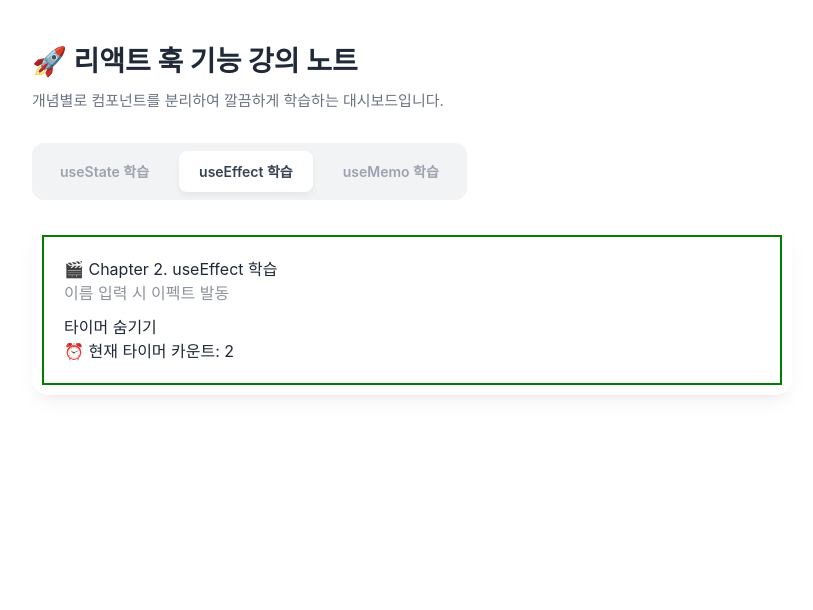
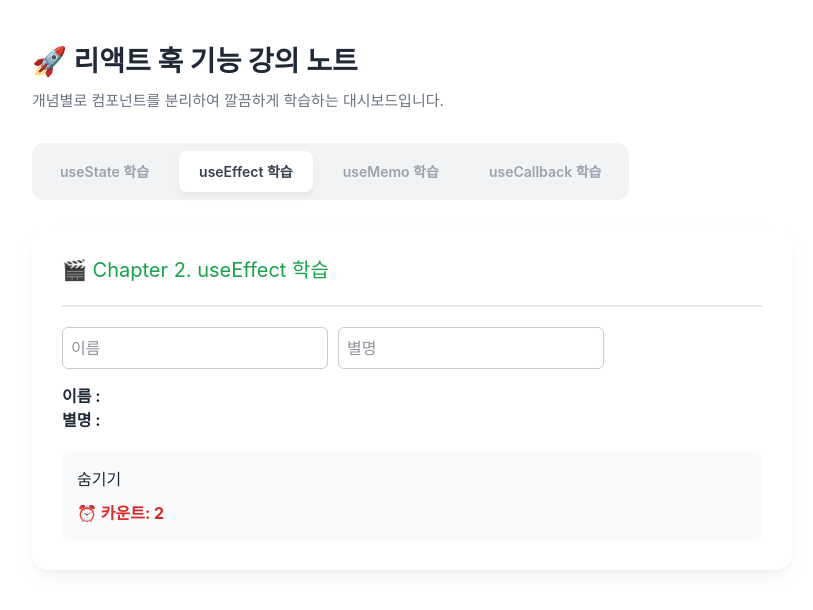
Before and after one commit to jayden-jy/shadcnUi, a React (Vite) app: page / in a window 1280 px wide. Both pictures are taken after a click on the button "useEffect 학습". Shown: the top 610 px of the page, without its empty margins (228-1041 px from the left). Built offline with nearby package versions, Linux system fonts and the light colour scheme.

Commit message:
useCallback란 무엇인가?

```diff
--- a/src/App.tsx
+++ b/src/App.tsx
@@ -2,11 +2,11 @@ import { useState } from "react";
 import UseStateStudy from "./components/1_UseState";
 import UseEffectStudy from "./components/2_UseEffect";
 import UseMemoStudy from "./components/3_UseMemo";
+import UseCallbackStudy from "./components/4_UseCallback"; // 👈 추가됨
 
 function App() {
   const [currentTab, setCurrentTab] = useState<string>("useState");
 
-  // 버튼들을 위한 공통 스타일 스타일 정의
   const tabButtonContainerStyle: React.CSSProperties = {
     display: "flex",
     gap: "10px",
@@ -50,7 +50,6 @@ function App() {
         개념별로 컴포넌트를 분리하여 깔끔하게 학습하는 대시보드입니다.
       </p>
 
-      {/* 📱 트렌디한 앱 스타일의 탭 바 */}
       <div style={tabButtonContainerStyle}>
         <button
           onClick={() => setCurrentTab("useState")}
@@ -70,9 +69,15 @@ function App() {
         >
           useMemo 학습
         </button>
+        <button
+          onClick={() => setCurrentTab("useCallback")}
+          style={getButtonStyle("useCallback")}
+        >
+          useCallback 학습
+        </button>{" "}
+        {/* 👈 추가됨 */}
       </div>
 
-      {/* 📄 본문 컨텐츠 영역 카드 스타일화 */}
       <div
         style={{
           backgroundColor: "#ffffff",
@@ -85,6 +90,7 @@ function App() {
         {currentTab === "useState" && <UseStateStudy />}
         {currentTab === "useEffect" && <UseEffectStudy />}
         {currentTab === "useMemo" && <UseMemoStudy />}
+        {currentTab === "useCallback" && <UseCallbackStudy />} {/* 👈 추가됨 */}
       </div>
     </div>
   );
--- a/src/components/1_UseState.tsx
+++ b/src/components/1_UseState.tsx
@@ -1,38 +1,69 @@
 import { useState } from "react";
 
 export default function UseStateStudy() {
+  /* 📝 [강의 필기 메모] --------------------------------------------------------
+   * - useState는 리액트에서 가장 기본적인 훅(Hook)이며,
+   * 함수 컴포넌트에서도 가변적인 상태를 지닐 수 있게 해준다.
+   * - 이 함수가 호출되면 배열을 반환한다.
+   * - 반환된 배열의 첫 번째 요소는 [상태 값], 두 번째 요소는 [상태 값을 설정하는 함수]
+   * - useState 함수의 파라미터(매개변수)에는 상태의 기본값, 초기값을 넣어 줍니다.
+   * ------------------------------------------------------------------------- */
+
   const [value, setValue] = useState<number>(0);
-  const [name, setName] = useState<string>("초기 이름 값입니다.");
+  const [name, setName] = useState<string>(
+    "빈 문자열로 할당하지 않은 name 상태 값입니다.",
+  );
   const [nickname, setNickname] = useState<string>("");
 
   return (
-    <div style={{ border: "2px solid blue", padding: "20px", margin: "10px" }}>
-      <h2>✍️ Chapter 1. useState 학습</h2>
+    <div style={{ padding: "30px" }}>
+      <h2 style={{ marginTop: 0, fontSize: "20px", color: "#2563eb" }}>
+        ✍️ Chapter 1. useState 학습
+      </h2>
+      <hr style={{ border: "0.5px solid #e5e7eb", margin: "20px 0" }} />
+
       <p>
         현재 카운터 값은: <b>{value}</b>
       </p>
-      <button onClick={() => setValue(value + 1)}>1 증가</button>
+      <button
+        onClick={() => setValue(value + 1)}
+        style={{ marginRight: "5px" }}
+      >
+        1 증가
+      </button>
       <button onClick={() => setValue(value - 1)}>1 감소</button>
 
-      <div style={{ marginTop: "10px" }}>
+      <div style={{ marginTop: "20px", display: "flex", gap: "10px" }}>
         <input
           type="text"
           value={name}
           onChange={(e) => setName(e.target.value)}
-          placeholder="이름"
+          style={{
+            padding: "8px",
+            borderRadius: "6px",
+            border: "1px solid #ccc",
+          }}
         />
         <input
           type="text"
           value={nickname}
           onChange={(e) => setNickname(e.target.value)}
-          placeholder="별명"
+          placeholder="별명 입력"
+          style={{
+            padding: "8px",
+            borderRadius: "6px",
+            border: "1px solid #ccc",
+          }}
         />
       </div>
 
-      <div>
-        <p>
-          이름 : {name} / 별명 : {nickname}
-        </p>
+      <div style={{ marginTop: "15px" }}>
+        <div>
+          <b>이름 :</b> {name}
+        </div>
+        <div>
+          <b>별명 :</b> {nickname}
+        </div>
       </div>
     </div>
   );
--- a/src/components/2_UseEffect.tsx
+++ b/src/components/2_UseEffect.tsx
@@ -15,34 +15,96 @@ function Timer() {
     };
   }, []);
 
-  return <div>⏰ 현재 타이머 카운트: {count}</div>;
+  return (
+    <div style={{ marginTop: "10px", color: "#dc2626", fontWeight: "bold" }}>
+      ⏰ 카운트: {count}
+    </div>
+  );
 }
 
 export default function UseEffectStudy() {
+  /* 📝 [강의 필기 메모] --------------------------------------------------------
+   * - useEffect는 리액트 컴포넌트가 렌더링 될 때마다 특정 작업을 수행하도록 설정할 수 있는 훅입니다.
+   * * 1. 마운트가 될 때만 (최초 1회만) 실행하고 싶을 때:
+   * - 마운트란 리액트 DOM에 작성한 UI가 붙었을 때 (HTML을 자바스크립트로 통제 가능할 때)
+   * - 컴포넌트가 화면에 맨 처음 렌더링 될 때만 실행하고 업데이트 시 패스하려면,
+   * 두 번째 파라미터로 [빈 배열 []]을 넣어주면 됩니다.
+   * * 2. 특정 값이 업데이트 될 때만 실행하고 싶을 때:
+   * - 두 번째 파라미터 배열 안에 [검사하고 싶은 값]을 넣어주면 됩니다.
+   * * 🔍 [추가 발견 사실]: 상태 값이 변화하면 해당 컴포넌트는 재렌더링이 된다는 것을 알 수 있습니다.
+   * ------------------------------------------------------------------------- */
+
   const [name, setName] = useState<string>("");
+  const [nickname, setNickname] = useState<string>("");
   const [visible, setVisible] = useState<boolean>(true);
 
   useEffect(() => {
-    console.log("화면이 처음 켜질 때(마운트) 딱 1회만 실행됩니다.");
+    console.log("컴포넌트가 렌더링 될 때마다 특정 작업을 수행합니다.");
+    console.log("name ", name);
+    console.log("nickname", nickname);
+  });
+
+  useEffect(() => {
+    console.log("마운트가 될 때만 수행합니다. - 최초 1회 실시");
   }, []);
 
   useEffect(() => {
-    console.log("name 값이 바뀔 때마다 실행됩니다. 현재 값:", name);
+    console.log("name이라는 상태 값이 변할 경우에만 수행합니다.");
+    console.log("name ", name);
+    console.log("nickname", nickname);
   }, [name]);
 
   return (
-    <div style={{ border: "2px solid green", padding: "20px", margin: "10px" }}>
-      <h2>🎬 Chapter 2. useEffect 학습</h2>
-      <input
-        type="text"
-        value={name}
-        onChange={(e) => setName(e.target.value)}
-        placeholder="이름 입력 시 이펙트 발동"
-      />
+    <div style={{ padding: "30px" }}>
+      <h2 style={{ marginTop: 0, fontSize: "20px", color: "#16a34a" }}>
+        🎬 Chapter 2. useEffect 학습
+      </h2>
+      <hr style={{ border: "0.5px solid #e5e7eb", margin: "20px 0" }} />
 
-      <div style={{ marginTop: "10px" }}>
+      <div style={{ display: "flex", gap: "10px", marginBottom: "15px" }}>
+        <input
+          type="text"
+          value={name}
+          onChange={(e) => setName(e.target.value)}
+          placeholder="이름"
+          style={{
+            padding: "8px",
+            borderRadius: "6px",
+            border: "1px solid #ccc",
+          }}
+        />
+        <input
+          type="text"
+          value={nickname}
+          onChange={(e) => setNickname(e.target.value)}
+          placeholder="별명"
+          style={{
+            padding: "8px",
+            borderRadius: "6px",
+            border: "1px solid #ccc",
+          }}
+        />
+      </div>
+
+      <div>
+        <div>
+          <b>이름 :</b> {name}
+        </div>
+        <div>
+          <b>별명 :</b> {nickname}
+        </div>
+      </div>
+
+      <div
+        style={{
+          marginTop: "20px",
+          padding: "15px",
+          backgroundColor: "#f9fafb",
+          borderRadius: "8px",
+        }}
+      >
         <button onClick={() => setVisible(!visible)}>
-          {visible ? "타이머 숨기기" : "타이머 보이기"}
+          {visible ? "숨기기" : "보이기"}
         </button>
         {visible && <Timer />}
       </div>
--- a/src/components/3_UseMemo.tsx
+++ b/src/components/3_UseMemo.tsx
@@ -1,17 +1,28 @@
 import { useState, useMemo } from "react";
 
 const getAverage = (numbers: number[]) => {
-  console.log("평균 값을 계산 중입니다... (useMemo 덕분에 필요한 때만 실행됨)");
+  console.log("평균 값을 계산 중입니다.");
   if (numbers.length === 0) return 0;
+
+  /* 📝 [메서드 메모]
+   * - reduce: 배열의 각 요소에 대해 주어진 리듀서 함수를 실행하고, 하나의 결과값을 반환합니다. */
   const sum = numbers.reduce((acc, cur) => acc + cur);
   return sum / numbers.length;
 };
 
 export default function UseMemoStudy() {
+  /* 📝 [강의 필기 메모] --------------------------------------------------------
+   * - number 상태 설명: 실제 input 태그에 입력된 숫자를 list 배열에 주입할 것이기 때문에
+   * 상태 값 이름을 number로 지정했습니다. 단, input 입력값이라 데이터 타입은 string입니다.
+   * ------------------------------------------------------------------------- */
+
   const [list, setList] = useState<number[]>([]);
   const [number, setNumber] = useState<string>("");
 
   const onInsert = () => {
+    /* 📝 [메서드 메모]
+     * - concat: 두 개 이상의 배열을 병합하는 데 사용됩니다. 기존 배열을 변경하지 않고 [새 배열]을 반환합니다.
+     * - parseInt: 문자열 인자를 파싱하여 특정 진수의 [정수]를 반환합니다. */
     const newList = list.concat(parseInt(number) || 0);
     setList(newList);
     setNumber("");
@@ -20,22 +31,28 @@ export default function UseMemoStudy() {
   const average = useMemo(() => getAverage(list), [list]);
 
   return (
-    <div
-      style={{ border: "2px solid purple", padding: "20px", margin: "10px" }}
-    >
-      <h2>🧠 Chapter 3. useMemo 학습</h2>
-      <input
-        type="text"
-        value={number}
-        onChange={(e) => setNumber(e.target.value)}
-      />
-      <button onClick={onInsert}>등록</button>
+    <div style={{ padding: "30px" }}>
+      <h2 style={{ marginTop: 0, fontSize: "20px", color: "#9333ea" }}>
+        🧠 Chapter 3. useMemo 학습
+      </h2>
+      <hr style={{ border: "0.5px solid #e5e7eb", margin: "20px 0" }} />
+
+      <div style={{ marginBottom: "15px" }}>
+        <input
+          type="text"
+          value={number}
+          onChange={(event) => setNumber(event.target.value)}
+          placeholder="숫자 입력"
+        />
+        <button onClick={onInsert}>등록</button>
+      </div>
 
       <ul>
         {list.map((item, index) => (
           <li key={index}>{item}</li>
         ))}
       </ul>
+
       <div>
         <b>평균 값: {average}</b>
       </div>
--- /dev/null
+++ b/src/components/4_UseCallback.tsx
@@ -0,0 +1,73 @@
+import { useState, useMemo, useCallback } from "react";
+
+const getAverage = (numbers: number[]) => {
+  console.log("평균 값을 계산 중입니다.");
+  if (numbers.length === 0) return 0;
+  const sum = numbers.reduce((acc, cur) => acc + cur);
+  return sum / numbers.length;
+};
+
+export default function UseCallbackStudy() {
+  /* 📝 [강의 필기 메모] --------------------------------------------------------
+   * - useCallback은 useMemo와 상당히 비슷한 함수입니다. 주로 렌더링 성능을 최적화해야 하는 상황에서 사용합니다.
+   * - 이 훅(Hook)을 사용하면 만들어 놓았던 함수를 재사용(메모리에 박제)할 수 있습니다.
+   * * * ⚙️ 파라미터 구조:
+   * 1. 첫 번째 파라미터: 생성하고 싶은 함수
+   * 2. 두 번째 파라미터: 의존성 배열 [] (어떤 값이 바뀌었을 때 함수를 새로 만들지 명시)
+   * * * 🔄 의존성 배열 비교:
+   * - onChange: 빈 배열 []을 넣었으므로 컴포넌트가 처음 렌더링 될 때만 함수를 만들고 평생 재사용합니다.
+   * - onInsert: 배열 안에 [number, list]를 넣었으므로, 인풋 내용이 바뀌거나 새로운 항목이 추가되었을 때만
+   * 새로 만들어진 최신 함수를 사용하게 됩니다.
+   * * * ⚠️ [주의! 클로저(Closure) 문제]:
+   * - 만약 onInsert에 빈 배열 []을 주면, 첫 렌더링 때의 list와 number 초기값(빈 값)의 복사본을 함수 내부에
+   * 가두어(closed over) 버립니다. 이후 값이 바뀌어도 함수는 과거의 빈 값만 기억하므로 정상 작동하지 않습니다.
+   * 따라서 함수 내부에서 사용하는 상태 값은 반드시 의존성 배열에 적어주어야 합니다!
+   * ------------------------------------------------------------------------- */
+
+  const [list, setList] = useState<number[]>([]);
+  const [number, setNumber] = useState<string>("");
+
+  const onChage = useCallback((event: React.ChangeEvent<HTMLInputElement>) => {
+    setNumber(event.target.value);
+  }, []);
+
+  const onInsert = useCallback(() => {
+    /* 📝 [메서드 메모]
+     * - concat: 두 개 이상의 배열을 병합하는 데 사용됩니다. 기존 배열을 변경하지 않고 [새 배열]을 반환합니다.
+     * - parseInt: 문자열 인자를 파싱하여 특정 진수의 [정수]를 반환합니다. */
+    const newList = list.concat(parseInt(number) || 0);
+    setList(newList);
+    setNumber("");
+  }, [number, list]);
+
+  const average = useMemo(() => getAverage(list), [list]);
+
+  return (
+    <div style={{ padding: "30px" }}>
+      <h2 style={{ marginTop: 0, fontSize: "20px", color: "#ea580c" }}>
+        🧲 Chapter 4. useCallback 학습
+      </h2>
+      <hr style={{ border: "0.5px solid #e5e7eb", margin: "20px 0" }} />
+
+      <div style={{ marginBottom: "15px" }}>
+        <input
+          type="text"
+          value={number}
+          onChange={onChage}
+          placeholder="숫자 입력"
+        />
+        <button onClick={onInsert}>등록</button>
+      </div>
+
+      <ul>
+        {list.map((item, index) => (
+          <li key={index}>{item}</li>
+        ))}
+      </ul>
+
+      <div>
+        <b>평균 값: {average}</b>
+      </div>
+    </div>
+  );
+}
```
